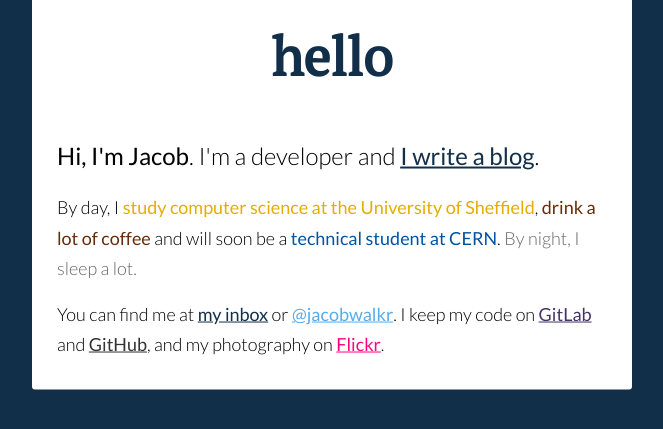
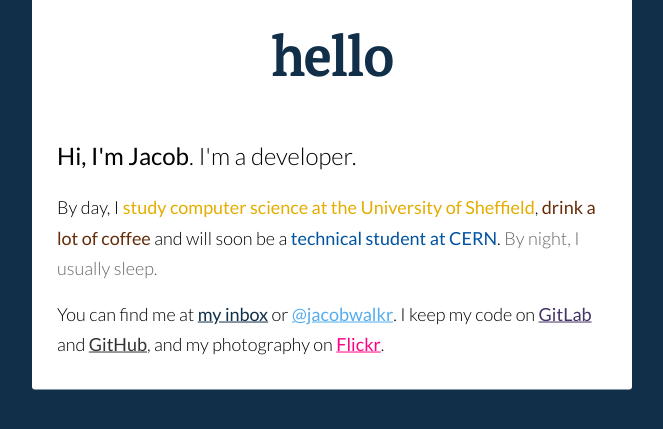
Before and after one commit to jacobwalkr/ja.co.bw, a Jekyll site: the page built from index.html, in a window 1280 px wide, cut to the strip 365-794 px from the top of the page. Shown: the whole strip, without its empty margins (308-971 px from the left). Built offline with Jekyll 4.4.1, drawn with Linux system fonts in a browser that asks for light colours.

Commit message:
Remove link to blog for now

```diff
--- a/index.html
+++ b/index.html
@@ -3,14 +3,13 @@ layout: default
 is_home: true
 ---
 <p class="bio name">
-    <strong>Hi, I'm Jacob</strong>. I'm a developer and
-    <a href="{{ "/posts" | prepend: site.baseurl }}">I write a blog</a>.
+    <strong>Hi, I'm Jacob</strong>. I'm a developer.
 </p>
 <p class="bio">
     By day, I <strong class="uni">study computer science at the University of Sheffield</strong>,
     <strong class="coffee">drink a lot of coffee</strong> and will soon be a
     <strong class="cern">technical student at CERN</strong>. <span class="light">By night,
-    I sleep a lot.</span>
+    I usually sleep.</span>
 </p>
 <nav class="contact">
     You can find me at <a class="email" href="mailto:&#106;&#97;&#99;&#111;&#98;.&#119;a&#108;&#107;&#101;&#114;94&#64;&#103;&#109;a&#105;l.com">my inbox</a>
```
